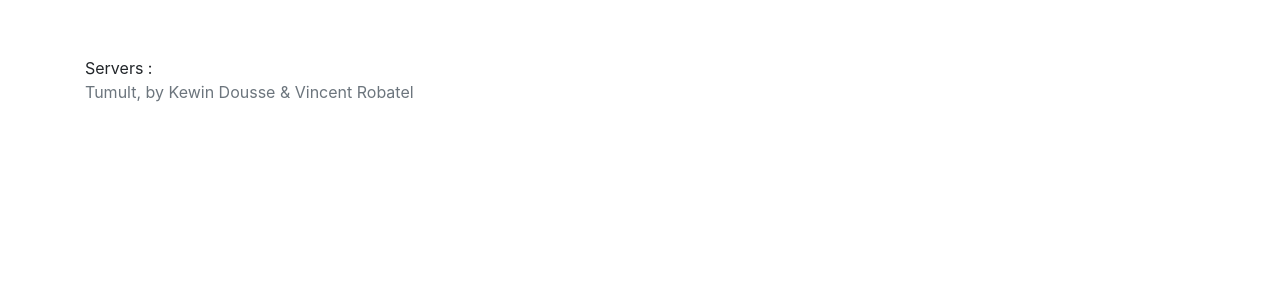
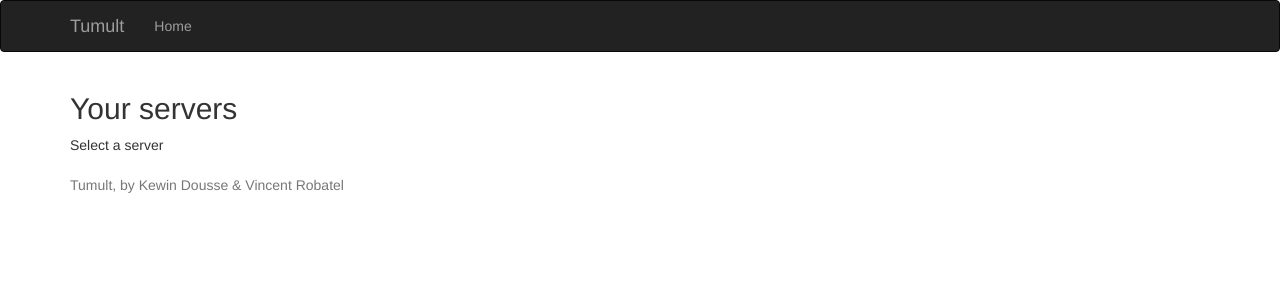
Before and after one commit to Protectator/Tumult, a Flask app: page /me in a window 1280 px wide. Shown: the top 300 px of the page. Run offline with Flask 2, Linux system fonts and the light colour scheme; data that the repository does not hold is empty; some libraries are stand-ins or nearby versions.

Commit message:
Styling the servers page

```diff
--- a/server.py
+++ b/server.py
@@ -9,7 +9,7 @@
 
 OAUTH2_CLIENT_ID     = '299915176260403200'
 OAUTH2_CLIENT_SECRET = 'du0WfmpyPjIZlDM-DqjM9eJdPL2Igcti'
-OAUTH2_SCOPE         = ['identify', 'email', 'guilds', 'messages.read']
+OAUTH2_SCOPE         = ['identify', 'guilds', 'messages.read']
 API_BASE_URL         = 'https://discordapp.com/api'
 OAUTH2_REDIRECT_URI  = 'http://localhost:42424/oauth'
 
@@ -68,10 +68,13 @@
 
 @app.route("/me")
 def me():
-    discord = make_session(token=session.get('oauth2_token'))
-    user = discord.get(API_BASE_URL + '/users/@me').json()
-    guilds = discord.get(API_BASE_URL + '/users/@me/guilds').json()
-    return render_template("layout.html", contentTemplate="index.html", servers=guilds)
+    try:
+        discord = make_session(token=session.get('oauth2_token'))
+        user = discord.get(API_BASE_URL + '/users/@me').json()
+        guilds = discord.get(API_BASE_URL + '/users/@me/guilds').json()
+        return render_template("layout.html", contentTemplate="servers.html", user=user, servers=guilds)
+    except Exception as e:
+        return unauthorized(e)
 
 
 @app.errorhandler(403)
--- /dev/null
+++ b/static/style.css
@@ -0,0 +1,9 @@
+.navbar-text {
+    color: lightgrey;
+    float: right;
+}
+
+.servers-list a img {
+    width: 30px;
+    height: 30px;
+}
--- a/templates/index.html
+++ b/templates/index.html
@@ -1,5 +1,6 @@
 Servers :
 <table>
+    {{ user }}
 {% for server in servers %}
     <tr><td><a href="#">{{ server }}</a></td></tr>
 {% endfor %}
--- a/templates/layout.html
+++ b/templates/layout.html
@@ -4,7 +4,7 @@
     <meta charset="utf-8">
     <meta http-equiv="X-UA-Compatible" content="IE=edge">
     <meta name="viewport" content="width=device-width, initial-scale=1, shrink-to-fit=no">
-    <meta name="description" content="Probeurre : ">
+    <meta name="description" content="Tumult">
     <meta content="Tumult" property="og:site_name"/>
     <meta content="Tumult" property="og:title"/>
     <meta content="Tumult shows statistics about your Discord servers" property="og:description"/>
@@ -15,12 +15,17 @@
 </head>
 <body>
 <header>
-    <nav class="navbar navbar-top navbar-dark bg-inverse">
+    <nav class="navbar navbar-top navbar-dark bg-inverse navbar-inverse">
         <div class="container">
             <a class="navbar-brand" href="/">Tumult</a>
-            <ul class="nav navbar-nav">
+            <ul class="nav navbar-nav mr-auto">
                 <li class="nav-item"><a class="nav-link" href="/">Home</a></li>
             </ul>
+            <span class="navbar-text">
+                {% if user %}
+                    {{ user.username }}
+                {% endif %}
+            </span>
         </div>
     </nav>
 </header>
--- /dev/null
+++ b/templates/servers.html
@@ -0,0 +1,11 @@
+<h2>Your servers</h2>
+Select a server
+<div class="list-group servers-list">
+    {% for server in servers %}
+    <a href="/server/{{ server.id }}" class="list-group-item list-group-item-action">
+        <img src="https://cdn.discordapp.com/icons/{{ server.id }}/{{ server.icon }}.png"/>
+        {{ server.name }}
+        <p class="mb-1">{{ server.id }}</p>
+    </a>
+    {% endfor %}
+</div>
```
